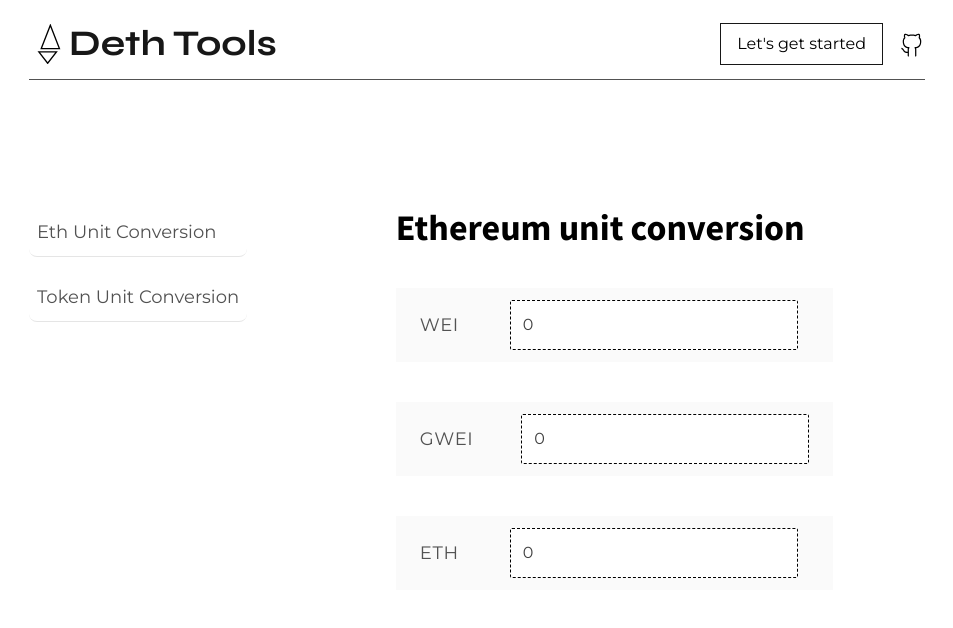
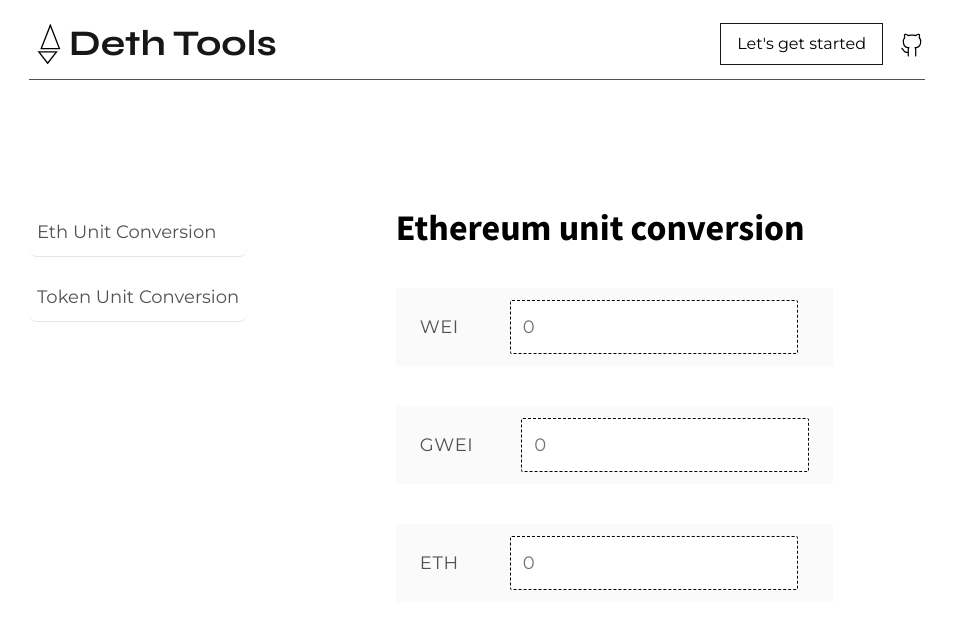
Before and after one commit to dethcrypto/dethtools, a Next.js app: page /eth-unit-conversion in a window 1280 px wide. Shown: the top 628 px of the page, without its empty margins (163-1116 px from the left). Built offline with nearby package versions, Linux system fonts and the light colour scheme.

Commit message:
mk Minor fixes in ethUnitConversion

```diff
--- a/pages/eth-unit-conversion.tsx
+++ b/pages/eth-unit-conversion.tsx
@@ -3,14 +3,14 @@ import { ChangeEvent, Fragment, useState } from 'react'
 import { convertUnit, UnitType } from '../lib/ethUnitConversion'
 
 export default function EthUnitConversion() {
-  const [wei, setWei] = useState('0')
-  const [gwei, setGwei] = useState('0')
-  const [eth, setEth] = useState('0')
+  const [wei, setWei] = useState('')
+  const [gwei, setGwei] = useState('')
+  const [eth, setEth] = useState('')
 
   function resetValues() {
-    setWei('0')
-    setGwei('0')
-    setEth('0')
+    setWei('')
+    setGwei('')
+    setEth('')
   }
 
   const units: UnitTypeExtended[] = [
@@ -26,6 +26,8 @@ export default function EthUnitConversion() {
       out = convertUnit(value, unitType, unit.name)
 
       if (out) {
+        if (isNaN(parseInt(out))) out = ''
+
         if (unit.name === 'eth') setEth(out)
         if (unit.name === 'gwei') setGwei(out)
         if (unit.name === 'wei') setWei(out)
@@ -75,11 +77,11 @@ function UnitElements({ units, onChange }: UnitElementsProps): JSX.Element {
                     <input
                       placeholder={value ? value.toString() : '0'}
                       value={value}
-                      type="number"
+                      type="string"
                       onChange={(event: ChangeEvent<HTMLInputElement>) => {
                         onChange(event.target.value, name)
                       }}
-                      className="p-3 w-72 border border-dashed border-black rounded-sm"
+                      className="text-lg p-3 w-72 border border-dashed border-black rounded-sm"
                     />
                   </th>
                 </tr>
```
